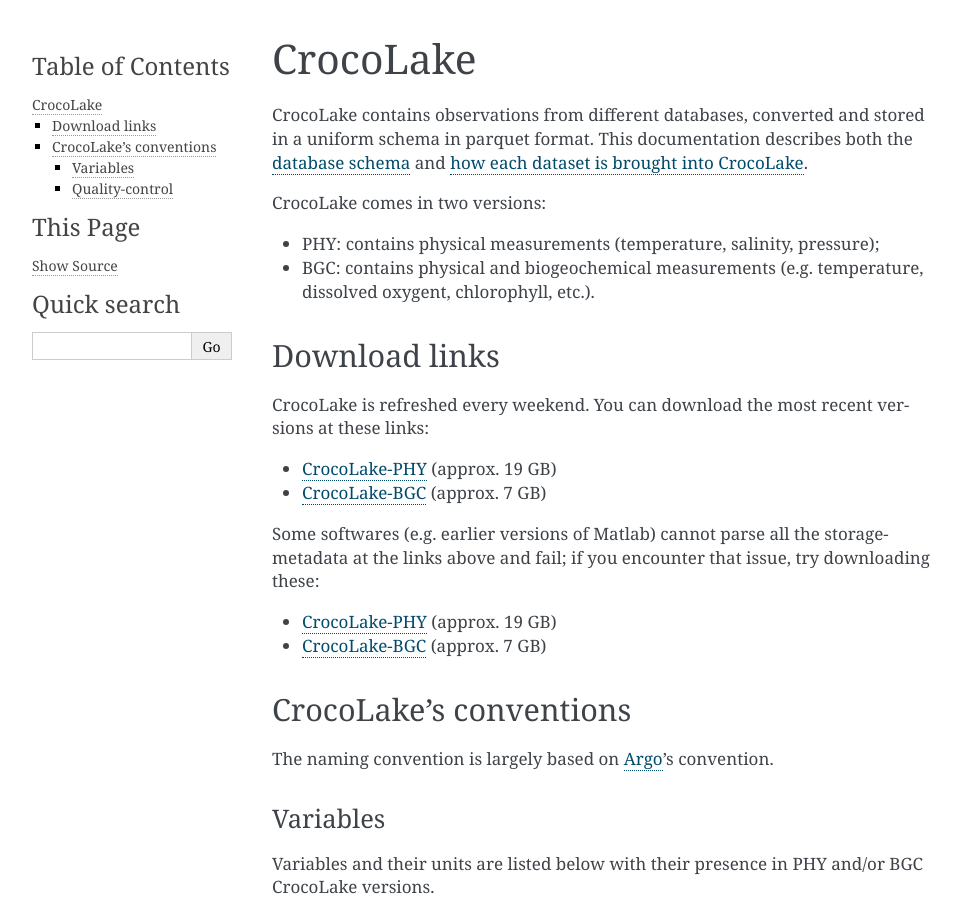
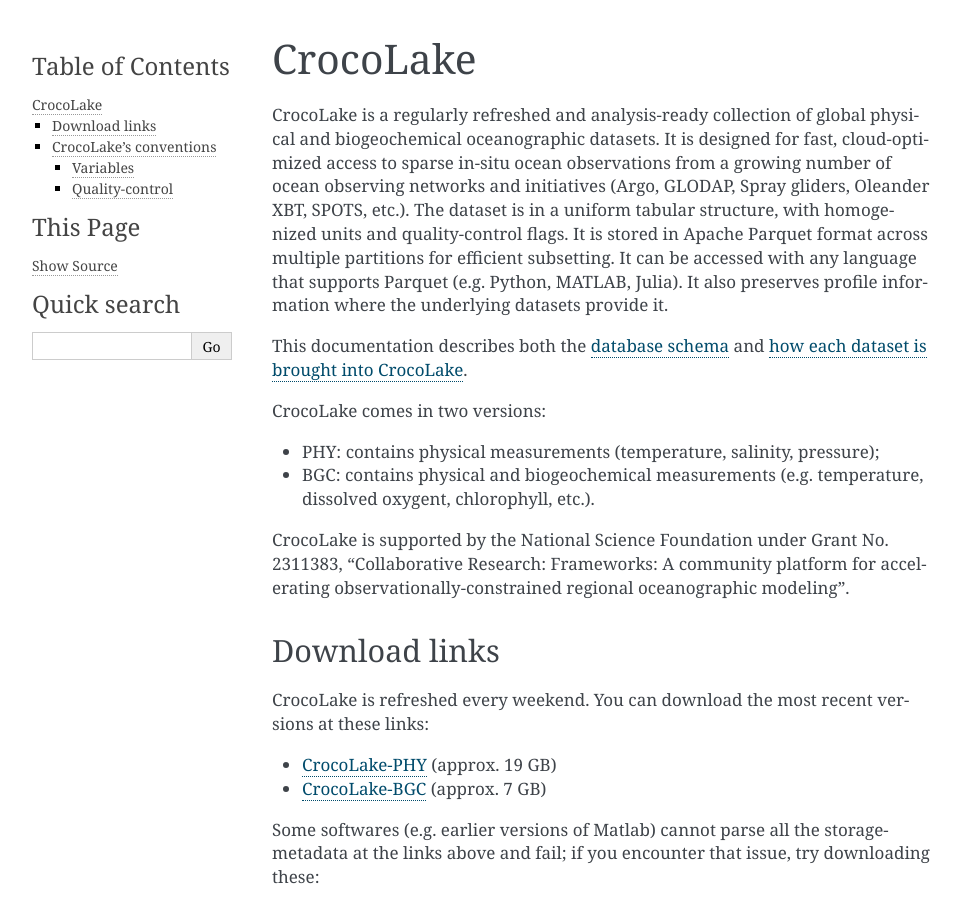
Before and after one commit to boom-lab/CrocoLakeDocs, a Sphinx documentation site: the page built from source/crocolake.rst, in a window 1280 px wide and 900 px high. Shown: the whole window, without its empty margins (148-1109 px from the left). Built offline with Sphinx 7.4.7, drawn with Linux system fonts in a browser that asks for light colours.

Commit message:
update CrocoLake description

```diff
--- a/source/crocolake.rst
+++ b/source/crocolake.rst
@@ -1,12 +1,16 @@
 CrocoLake
 =========
 
-CrocoLake contains observations from different databases, converted and stored in a uniform schema in parquet format. This documentation describes both the :ref:`database schema <crocolake_conventions>` and :ref:`how each dataset is brought into CrocoLake <available_datasets>`.
+CrocoLake is a regularly refreshed and analysis-ready collection of global physical and biogeochemical oceanographic datasets. It is designed for fast, cloud-optimized access to sparse in-situ ocean observations from a growing number of ocean observing networks and initiatives (Argo, GLODAP, Spray gliders, Oleander XBT, SPOTS, etc.). The dataset is in a uniform tabular structure, with homogenized units and quality-control flags. It is stored in Apache Parquet format across multiple partitions for efficient subsetting. It can be accessed with any language that supports Parquet (e.g. Python, MATLAB, Julia). It also preserves profile information where the underlying datasets provide it.
+
+This documentation describes both the :ref:`database schema <crocolake_conventions>` and :ref:`how each dataset is brought into CrocoLake <available_datasets>`.
 
 CrocoLake comes in two versions:
 
 * PHY: contains physical measurements (temperature, salinity, pressure);
 * BGC: contains physical and biogeochemical measurements (e.g. temperature, dissolved oxygent, chlorophyll, etc.).
+
+CrocoLake is supported by the National Science Foundation under Grant No. 2311383, “Collaborative Research: Frameworks: A community platform for accelerating observationally-constrained regional oceanographic modeling”.
 
 Download links
 --------------
```
